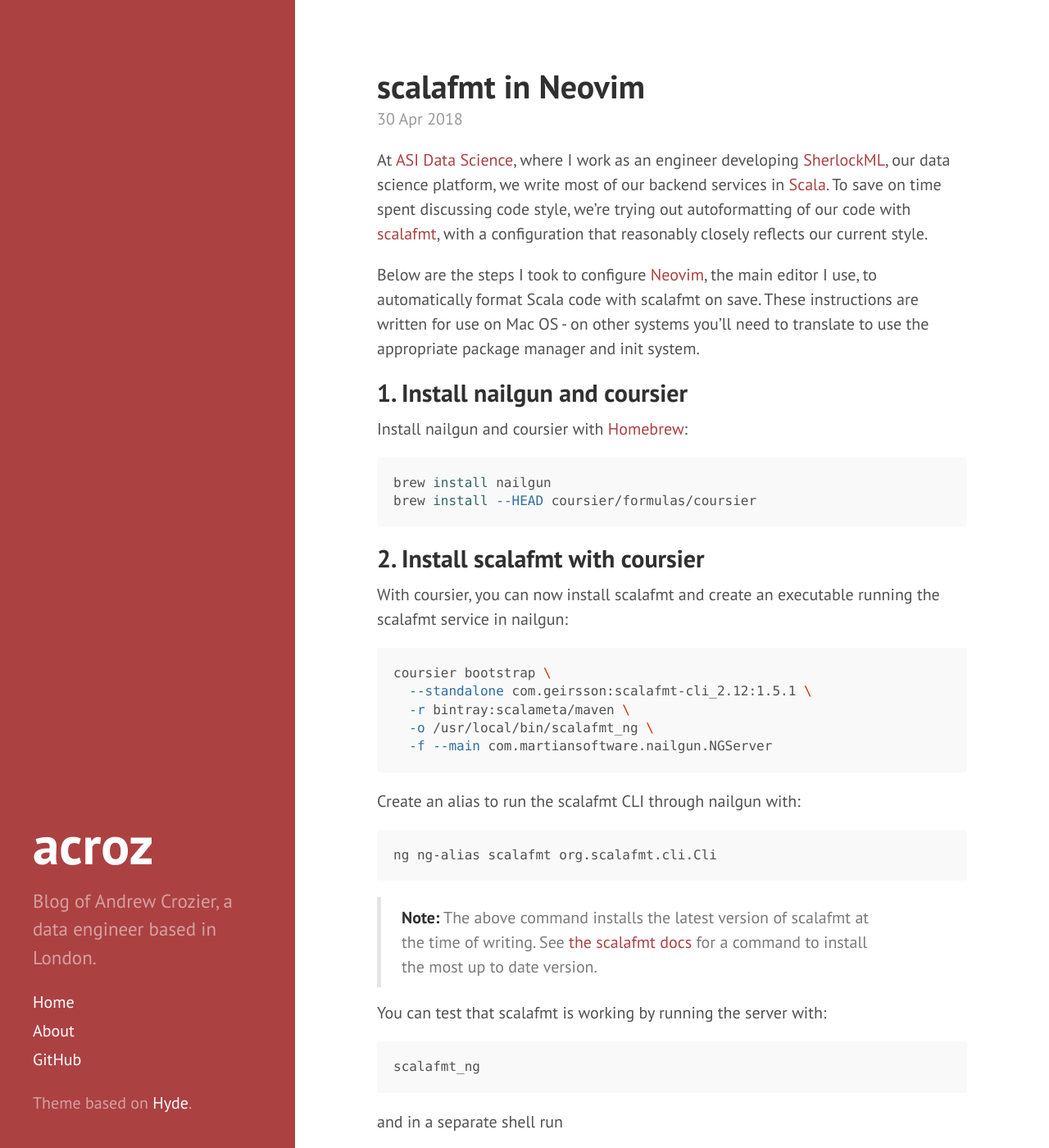
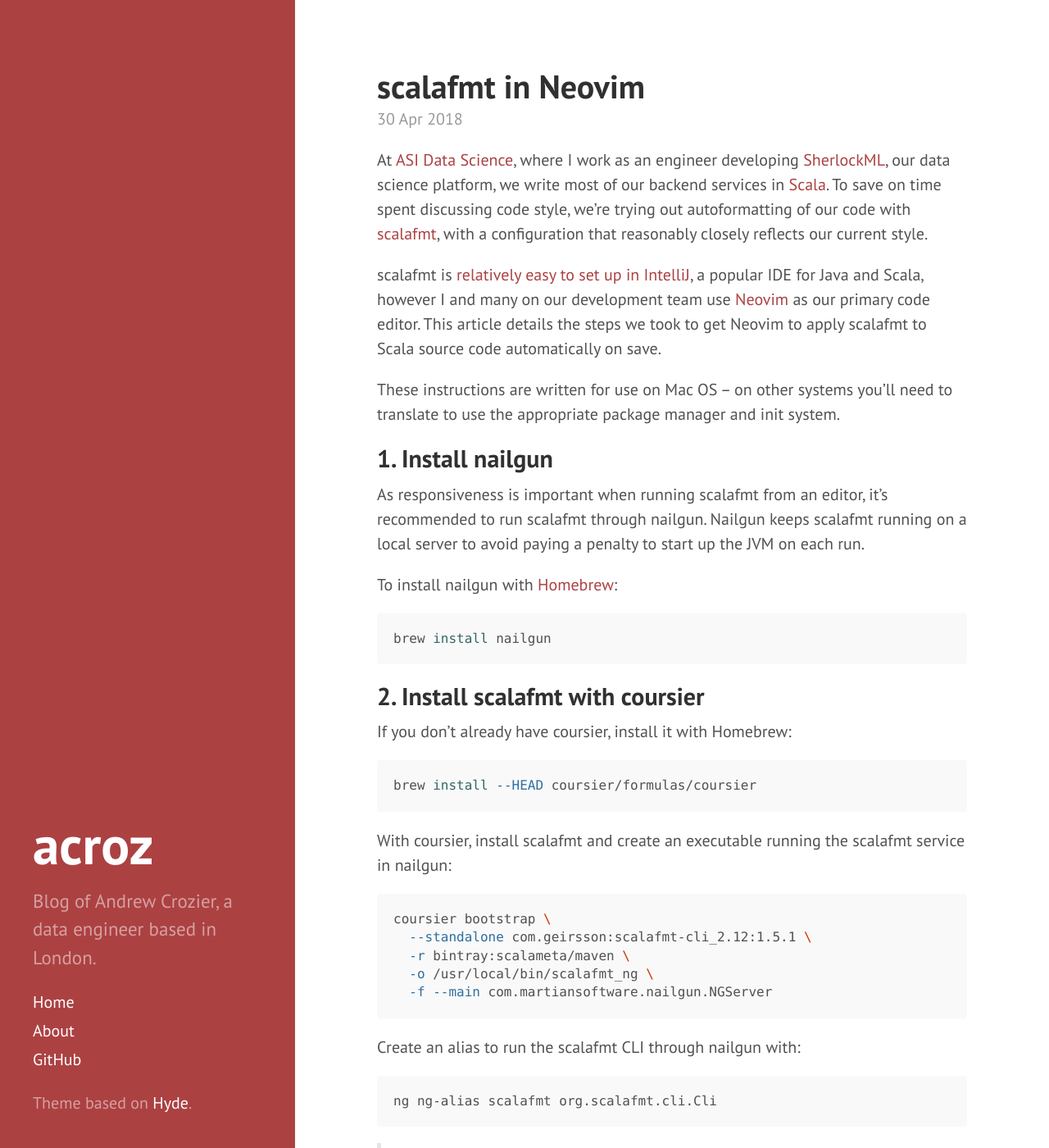
Before and after one commit to acroz/acroz.github.io, a Jekyll site: the page built from _posts/2018-04-30-scalafmt-in-neovim.md, in a window 1280 px wide and 1400 px high. Shown: the whole window at 82% size. Built offline with Jekyll 4.4.1, drawn with Linux system fonts in a browser that asks for light colours; nearby versions of some CDN libraries; some of the changed text lies outside the part shown.

Commit message:
Minor improvements

````diff
--- a/_posts/2018-04-30-scalafmt-in-neovim.md
+++ b/_posts/2018-04-30-scalafmt-in-neovim.md
@@ -11,24 +11,37 @@
 style, we're trying out autoformatting of our code with [scalafmt][scalafmt],
 with a configuration that reasonably closely reflects our current style.
 
-Below are the steps I took to configure [Neovim][Neovim], the main editor I
-use, to automatically format Scala code with scalafmt on save. These
-instructions are written for use on Mac OS - on other systems you'll need to
-translate to use the appropriate package manager and init system.
+scalafmt is [relatively easy to set up in IntelliJ][scalafmt in IntelliJ], a
+popular IDE for Java and Scala, however I and many on our development team use
+[Neovim][Neovim] as our primary code editor. This article details the steps we
+took to get Neovim to apply scalafmt to Scala source code automatically on
+save.
 
-## 1. Install nailgun and coursier
+These instructions are written for use on Mac OS – on other systems you’ll need
+to translate to use the appropriate package manager and init system.
 
-Install nailgun and coursier with [Homebrew][Homebrew]:
+## 1. Install nailgun
+
+As responsiveness is important when running scalafmt from an editor, it’s
+recommended to run scalafmt through nailgun. Nailgun keeps scalafmt running on
+a local server to avoid paying a penalty to start up the JVM on each run.
+
+To install nailgun with [Homebrew][Homebrew]:
 
 ```sh
 brew install nailgun
-brew install --HEAD coursier/formulas/coursier
 ```
 
 ## 2. Install scalafmt with coursier
 
-With coursier, you can now install scalafmt and create an executable running
-the scalafmt service in nailgun:
+If you don’t already have coursier, install it with Homebrew:
+
+```sh
+brew install --HEAD coursier/formulas/coursier
+```
+
+With coursier, install scalafmt and create an executable running the scalafmt
+service in nailgun:
 
 ```sh
 coursier bootstrap \
@@ -60,11 +73,11 @@
 ng scalafmt --version
 ```
 
-## 3. Set up scalafmt server
+## 3. Create scalafmt service
 
-We don't want to have to manually run the scalafmt server, so to have Mac OS
-run it as a service, create the following file in
-`~/Library/LaunchAgents/nailgun.scalafmt.plist`:
+We don’t want to have to manually run the scalafmt server every time we start
+the computer, so to have Mac OS run it as a service, create the following file
+in `~/Library/LaunchAgents/nailgun.scalafmt.plist`:
 
 ```xml
 <?xml version="1.0" encoding="UTF-8"?>
@@ -91,6 +104,9 @@
 
 ## 4. Configure Neovim
 
+Finally, we want to configure Neovim to automatically apply scalafmt formatting
+to our Scala source files.
+
 Install neoformat with your favourite plugin manager. For example, with
 [vim-plug], add to `~/.config/nvim/init.vim`:
 
@@ -111,7 +127,8 @@
         \ }
 ```
 
-and optionally configure it to autoformat on save by adding:
+Finally, to configure Neovim to automatically apply formatting to Scala files
+on save, add the following line to `~/.config/nvim/init.vim`:
 
 ```vim
 autocmd BufWritePre *.{scala,sbt} Neoformat
@@ -121,7 +138,8 @@
 [SherlockML]: https://sherlockml.com/
 [Scala]: https://www.scala-lang.org/
 [scalafmt]: http://scalameta.org/scalafmt/
+[scalafmt in IntelliJ]: https://scalameta.org/scalafmt/docs/installation.html#intellij
 [Neovim]: https://neovim.io/
 [Homebrew]: https://brew.sh/
-[scalafmt-nailgun]: http://scalameta.org/scalafmt/#Nailgun
+[scalafmt-nailgun]: https://scalameta.org/scalafmt/docs/installation.html#nailgun
 [vim-plug]: https://github.com/junegunn/vim-plug
````
